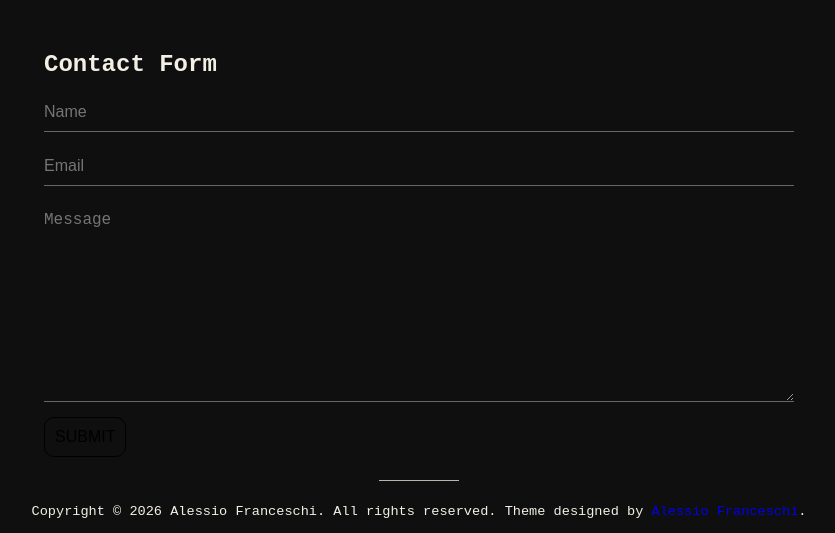
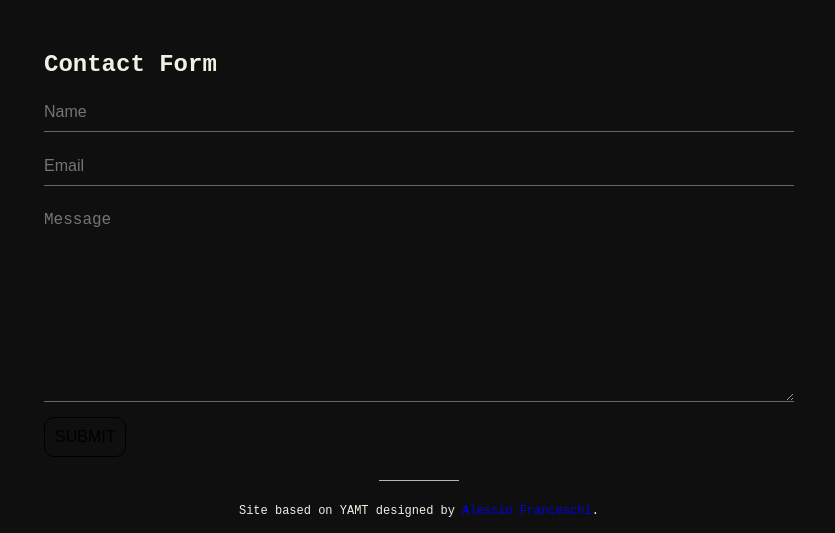
Before and after one commit to lucanentis/lucanentis.github.io, a Jekyll site: the page built from contact.md, in a window 1280 px wide. Shown: the part 384-917 px from the top of the page, without its empty margins (221-1056 px from the left). Built offline with Jekyll 4.4.1, drawn with Linux system fonts in a browser that asks for light colours; nearby versions of some CDN libraries; part of the change alters nothing that is shown.

```diff
--- a/_config.yml
+++ b/_config.yml
@@ -1,12 +1,12 @@
 # Site settings
-title: YAMT
-description: "Yet Another Minimal Theme"
-url:  "https://pandasekh.github.io/Jekyll-YAMT/" # Actual base url of the website
+title: Audio Huta | Łukasz Rudziński
+description: "Sound Designer"
+url:  "https://audiohuta.com/" # Actual base url of the website
 baseurl: "/"           # url of the jekyll blog. e.g. if you set url to "mysite.com" and baseurl to "blog", the jekyll website will work on "mysite.com/blog"
 author:
-  name: "Alessio Franceschi"
-  email: "alessiofranceschi2@gmail.com"
-  url: "https://alessiofranceschi.me"
+  name: "Łukasz Rudziński"
+  email: "studio@audiohuta.com"
+  url: "https://audiohuta.com"
 permalink: /:year/:month/:day/:title:output_ext
 
 #Plugins
@@ -17,25 +17,6 @@ paginate: 3
 paginate_path: "/page:num/"
 
 #SEO
-twitter:
-  username: pandasekh
-  card: summary
-facebook:
-  app_id: # Facebook app ID for Facebook insights
-  publisher: # Facebook page URL or ID of the publishing entity
-  admins: # Facebook user ID for domain insights linked to a personal account
-logo: assets\img\AH_logo_head.png
-social:
-  links: #List your social links here
-    - https://twitter.com/PandaSekh
-    - https://www.github.com/pandasekh
-    - https://www.linkedin.com/in/alessio-franceschi/
-webmaster_verifications:
-  google:
-  bing:
-  alexa:
-  yandex:
-  baidu:
 lang: en_US
 
 #Highlighter
--- a/_includes/footer.html
+++ b/_includes/footer.html
@@ -1,3 +1,3 @@
 <footer class= "footer">
-    <p>Copyright © {{ 'now' | date: "%Y" }} {{site.author.name}}. All rights reserved. Theme designed by <a href="https://alessiofranceschi.me/">Alessio Franceschi</a>.</p>
+    <p>Site based on YAMT designed by <a href="https://alessiofranceschi.me/">Alessio Franceschi</a>.</p>
 </footer>
--- a/_sass/footer.scss
+++ b/_sass/footer.scss
@@ -1,7 +1,7 @@
 .footer{
     p{
         text-align: center;
-        font-size: 0.85rem;
+        font-size: 0.75rem;
     }
     a{
         text-decoration: none;
@@ -10,11 +10,12 @@
         text-decoration: underline;
     }
     a:visited{
-       color: var(--fg-main);
+       color: var(--fg-muted);
     }
 }
 
 .footer::before{
+    margin-top: 50px;
     display: block;
     content: '';
     width: 5rem;
```
